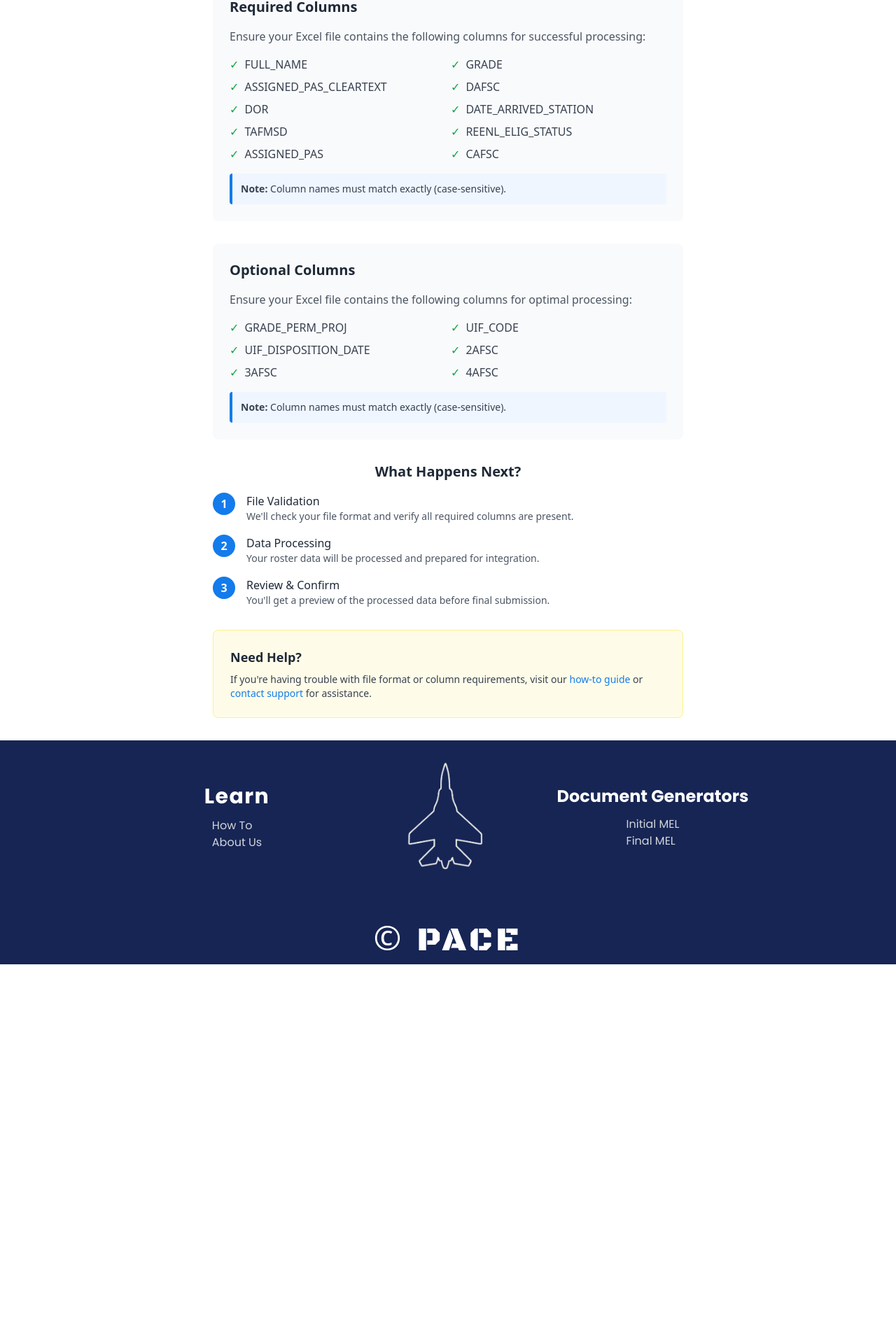
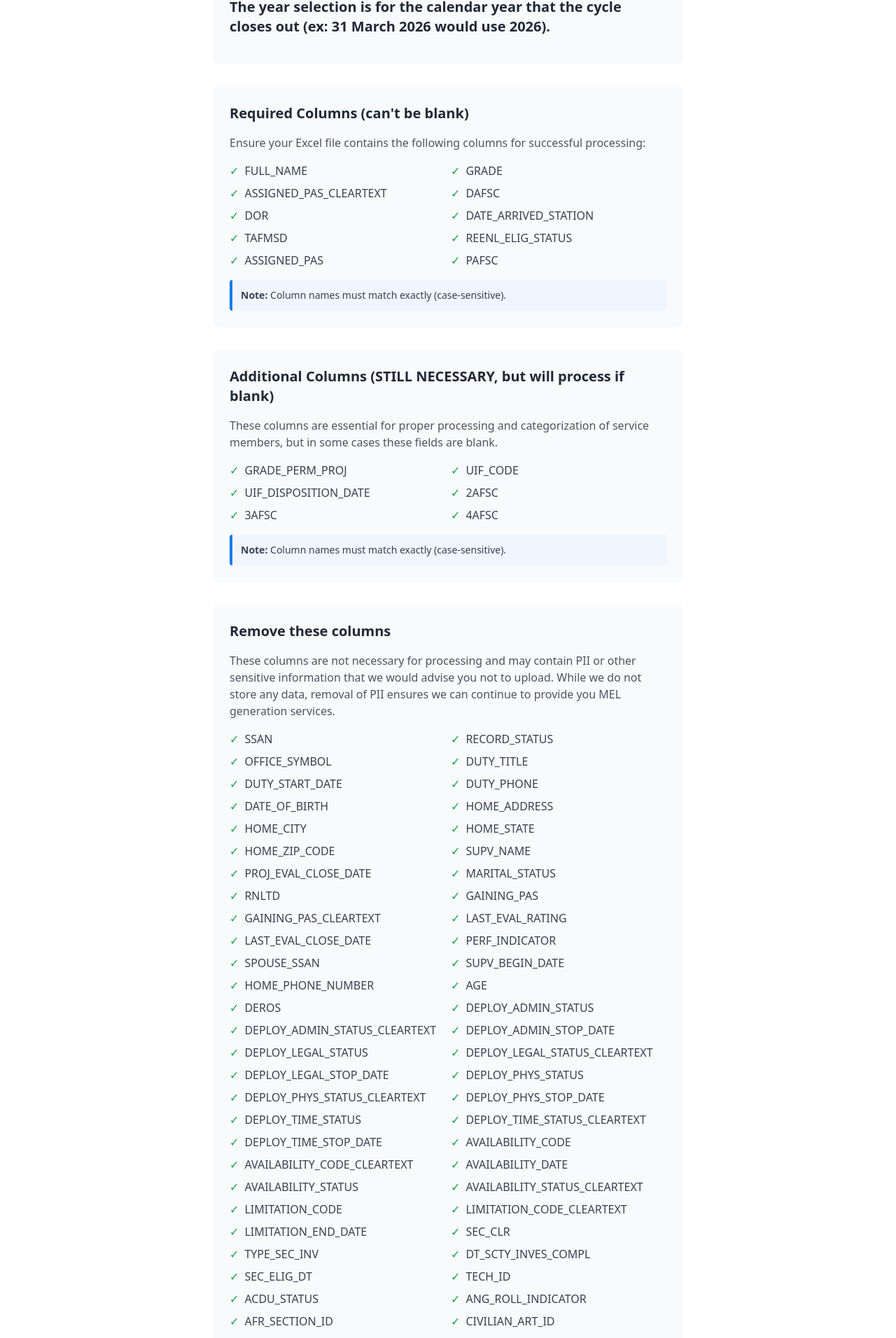
Before and after one commit to ywgi/pace-frontend, a React (Vite) app: page /documents/final-mel in a window 1280 px wide. Shown: the part 750-2662 px from the top of the page at 70% size. Before the commit the page ends 2128 px from the top, so only its background shows below. Built offline with nearby package versions, Linux system fonts and the light colour scheme.

Commit message:
frontend updates

```diff
--- a/src/Components/Footer.tsx
+++ b/src/Components/Footer.tsx
@@ -11,9 +11,9 @@ const Footer = () => {
                         <Link to="how-to">
                             <li className='font-poppins text-gray-300 hover:text-gray-100 hover:scale-110 before:transition-transform duration-300'>How To</li>
                         </Link>
-                        <Link to="/about-us">
+                        {/* <Link to="/about-us">
                             <li className='font-poppins text-gray-300 hover:text-gray-100 hover:scale-110 before:transition-transform duration-300'>About Us</li>
-                        </Link>
+                        </Link> */}
                     </ul>
                 </div>
                 <div className='flex justify-center items-center w-[33%]'>
--- a/src/Components/Header.tsx
+++ b/src/Components/Header.tsx
@@ -43,12 +43,12 @@ const Header = () => {
                                         How To
                                     </Link>
                                 </li>
-                                <li>
+                                {/* <li>
                                     <Link to="/about-us"
                                         className='inline-block font-sans font-semibold text-xl text-blue-700 hover:scale-110 transition-transform duration-300'>
                                         About Us
                                     </Link>
-                                </li>
+                                </li> */}
                             </ul>
                         </nav>
                     </div>
--- a/src/Pages/FinalMelPage.tsx
+++ b/src/Pages/FinalMelPage.tsx
@@ -11,7 +11,7 @@ const FinalMelPage = () => {
     const [isProcessing, setIsProcessing] = useState<boolean>(false);
     const [processingError, setProcessingError] = useState<string | null>(null);
     const [downloadUrl, setDownloadUrl] = useState<string | null>(null);
-    const [cycle, setCycle] = useState<string>('MSG');
+    const [cycle, setCycle] = useState<string>('TSG');
     const [year, setYear] = useState<string>('2025');
     const [processComplete, setProcessComplete] = useState<boolean>(false);
     const [pascodes, setPascodes] = useState<string []>([]);
@@ -66,8 +66,6 @@ const FinalMelPage = () => {
         const result = await response.json();
         return result;
     };
-
-
 
 
     const handleProcessRoster = async () => {
@@ -187,7 +185,7 @@ const FinalMelPage = () => {
         "TAFMSD",
         "REENL_ELIG_STATUS",
         "ASSIGNED_PAS",
-        "CAFSC"
+        "PAFSC"
     ];
 
     const optionalColumns = [
@@ -197,6 +195,65 @@ const FinalMelPage = () => {
         '2AFSC',
         '3AFSC',
         '4AFSC'
+    ];
+
+    const removeColumnns = [
+        'SSAN',
+        'RECORD_STATUS',
+        'OFFICE_SYMBOL',
+        'DUTY_TITLE',
+        'DUTY_START_DATE',
+        'DUTY_PHONE',
+        'DATE_OF_BIRTH',
+        'HOME_ADDRESS',
+        'HOME_CITY',
+        'HOME_STATE',
+        'HOME_ZIP_CODE',
+        'SUPV_NAME',
+        'PROJ_EVAL_CLOSE_DATE',
+        'MARITAL_STATUS',
+        'RNLTD',
+        'GAINING_PAS',
+        'GAINING_PAS_CLEARTEXT',
+        'LAST_EVAL_RATING',
+        'LAST_EVAL_CLOSE_DATE',
+        'PERF_INDICATOR',
+        'SPOUSE_SSAN',
+        'SUPV_BEGIN_DATE',
+        'HOME_PHONE_NUMBER',
+        'AGE',
+        'DEROS',
+        'DEPLOY_ADMIN_STATUS',
+        'DEPLOY_ADMIN_STATUS_CLEARTEXT',
+        'DEPLOY_ADMIN_STOP_DATE',
+        'DEPLOY_LEGAL_STATUS',
+        'DEPLOY_LEGAL_STATUS_CLEARTEXT',
+        'DEPLOY_LEGAL_STOP_DATE',
+        'DEPLOY_PHYS_STATUS',
+        'DEPLOY_PHYS_STATUS_CLEARTEXT',
+        'DEPLOY_PHYS_STOP_DATE',
+        'DEPLOY_TIME_STATUS',
+        'DEPLOY_TIME_STATUS_CLEARTEXT',
+        'DEPLOY_TIME_STOP_DATE',
+        'AVAILABILITY_CODE',
+        'AVAILABILITY_CODE_CLEARTEXT',
+        'AVAILABILITY_DATE',
+        'AVAILABILITY_STATUS',
+        'AVAILABILITY_STATUS_CLEARTEXT',
+        'LIMITATION_CODE',
+        'LIMITATION_CODE_CLEARTEXT',
+        'LIMITATION_END_DATE',
+        'SEC_CLR',
+        'TYPE_SEC_INV',
+        'DT_SCTY_INVES_COMPL',
+        'SEC_ELIG_DT',
+        'TECH_ID',
+        'ACDU_STATUS',
+        'ANG_ROLL_INDICATOR',
+        'AFR_SECTION_ID',
+        'CIVILIAN_ART_ID',
+        'ATTACHED_PAS',
+        'FUNCTIONAL_CATEGORY'
     ];
 
     return (
@@ -210,9 +267,9 @@ const FinalMelPage = () => {
                         {/* Introduction Section */}
                         <div className="text-center space-y-4">
                             <p className="text-lg text-gray-700">
-                                Upload your base roster in Excel format and we'll take care of the rest. If you don't understand what our
-                                process is, feel free to check out our <Link to="/how-to"><span className="font-bold text-[#137bec] hover:underline">how to</span></Link> section
-                                to familiarize yourself with our product. You can also verify that your document contains the required columns to ensure smooth processing.
+                                Upload your Unit Roster from BLSDM, and we’ll handle the rest.
+                                Not sure how our process works? Visit our  <Link to="/how-to"><span className="font-bold text-[#137bec] hover:underline">how to</span></Link> section for a quick walkthrough.
+                                Before uploading, make sure your file includes the required columns to ensure everything runs smoothly.
                             </p>
                         </div>
 
@@ -376,9 +433,13 @@ const FinalMelPage = () => {
                             )}
                         </div>
 
+                        <div className="w-full max-w-2xl bg-gray-50 rounded-lg p-6">
+                            <h3 className="text-xl font-semibold text-gray-800 mb-4">The year selection is for the calendar year that the cycle closes out (ex: 31 March 2026 would use 2026).</h3>
+                        </div>
+
                         {/* Required Columns Section */}
                         <div className="w-full max-w-2xl bg-gray-50 rounded-lg p-6">
-                            <h3 className="text-xl font-semibold text-gray-800 mb-4">Required Columns</h3>
+                            <h3 className="text-xl font-semibold text-gray-800 mb-4">Required Columns (can't be blank)</h3>
                             <p className="text-gray-600 mb-4">
                                 Ensure your Excel file contains the following columns for successful processing:
                             </p>
@@ -399,9 +460,9 @@ const FinalMelPage = () => {
 
                         {/* Optional Columns Section */}
                         <div className="w-full max-w-2xl bg-gray-50 rounded-lg p-6">
-                            <h3 className="text-xl font-semibold text-gray-800 mb-4">Optional Columns</h3>
+                            <h3 className="text-xl font-semibold text-gray-800 mb-4">Additional Columns (STILL NECESSARY, but will process if blank)</h3>
                             <p className="text-gray-600 mb-4">
-                                Ensure your Excel file contains the following columns for optimal processing:
+                                These columns are essential for proper processing and categorization of service members, but in some cases these fields are blank.
                             </p>
                             <div className="grid grid-cols-1 md:grid-cols-2 gap-2">
                                 {optionalColumns.map((column, index) => (
@@ -419,8 +480,24 @@ const FinalMelPage = () => {
                             </div>
                         </div>
 
+                        <div className="w-full max-w-2xl bg-gray-50 rounded-lg p-6">
+                            <h3 className="text-xl font-semibold text-gray-800 mb-4">Remove these columns</h3>
+                            <p className="text-gray-600 mb-4">
+                                These columns are not necessary for processing and may contain PII or other sensitive information that we would advise you not to upload.
+                                While we do not store any data, removal of PII ensures we can continue to provide you MEL generation services.
+                            </p>
+                            <div className="grid grid-cols-1 md:grid-cols-2 gap-2">
+                                {removeColumnns.map((column, index) => (
+                                    <div key={index} className="flex items-center space-x-2">
+                                        <span className="text-green-600">✓</span>
+                                        <span className="text-gray-700">{column}</span>
+                                    </div>
+                                ))}
+                            </div>
+                        </div>
+
                         {/* Process Overview */}
-                        <div className="w-full max-w-2xl">
+                        {/* <div className="w-full max-w-2xl">
                             <h3 className="text-xl font-semibold text-gray-800 mb-4 text-center">What Happens Next?</h3>
                             <div className="space-y-4">
                                 <div className="flex items-start space-x-4">
@@ -445,7 +522,7 @@ const FinalMelPage = () => {
                                     </div>
                                 </div>
                             </div>
-                        </div>
+                        </div> */}
 
                         {/* Help Section */}
                         <div className="w-full max-w-2xl bg-yellow-50 rounded-lg p-6 border border-yellow-200 pb">
--- a/src/Pages/HomePage.tsx
+++ b/src/Pages/HomePage.tsx
@@ -85,13 +85,13 @@ const HomePage = () => {
                             <div className="w-full h-full max-w-[70vw] flex">
                                 <div className="w-1/3 flex justify-center items-center">
                                     <div className="h-[80%] w-[80%] bg-white flex flex-col justify-center items-center space-y-10 rounded-lg shadow-[0_4px_20px_rgba(0,0,0,0.1)] hover:scale-105 transition-transform duration-300">
-                                        <CountUp target={1} />
+                                        <CountUp target={12} />
                                         <p className="font-poppins font-semibold text-2xl">Bases Automating MELs</p>
                                     </div>
                                 </div>
                                 <div className="w-1/3 flex justify-center items-center">
                                     <div className="h-[80%] w-[80%] bg-white flex flex-col justify-center items-center space-y-10 rounded-lg shadow-[0_4px_20px_rgba(0,0,0,0.1)] hover:scale-105 transition-transform duration-300">
-                                        <CountUp target={70} />
+                                        <CountUp target={1000} />
                                         <p className="font-poppins font-semibold text-2xl">MEL documents processed</p>
                                     </div>
                                 </div>
--- a/src/Pages/InitialMelPage.tsx
+++ b/src/Pages/InitialMelPage.tsx
@@ -39,7 +39,7 @@ const InitialMelPage = () => {
     const [isProcessing, setIsProcessing] = useState<boolean>(false);
     const [processingError, setProcessingError] = useState<string | null>(null);
     const [downloadUrl, setDownloadUrl] = useState<string | null>(null);
-    const [cycle, setCycle] = useState<string>('MSG');
+    const [cycle, setCycle] = useState<string>('TSG');
     const [year, setYear] = useState<string>('2025');
     const [processComplete, setProcessComplete] = useState<boolean>(false);
     const [pascodes, setPascodes] = useState<string []>([]);
@@ -95,7 +95,7 @@ const InitialMelPage = () => {
         return result;
     };
 
-
+    //https://api.pace-af-tool.com
 
 
     const handleProcessRoster = async () => {
@@ -129,6 +129,8 @@ const InitialMelPage = () => {
             setIsProcessing(false);
         }
     };
+
+
 
     const submitPascodeData = async (pascodeData: any) => {
         const response = await fetch('https://api.pace-af-tool.com/api/initial-mel/submit/pascode-info', {
@@ -215,7 +217,7 @@ const InitialMelPage = () => {
         "TAFMSD",
         "REENL_ELIG_STATUS",
         "ASSIGNED_PAS",
-        "CAFSC"
+        "PAFSC"
     ];
 
     const optionalColumns = [
@@ -225,6 +227,65 @@ const InitialMelPage = () => {
         '2AFSC',
         '3AFSC',
         '4AFSC'
+    ];
+
+    const removeColumnns = [
+            'SSAN',
+    'RECORD_STATUS',
+    'OFFICE_SYMBOL',
+    'DUTY_TITLE',
+    'DUTY_START_DATE',
+    'DUTY_PHONE',
+    'DATE_OF_BIRTH',
+    'HOME_ADDRESS',
+    'HOME_CITY',
+    'HOME_STATE',
+    'HOME_ZIP_CODE',
+    'SUPV_NAME',
+    'PROJ_EVAL_CLOSE_DATE',
+    'MARITAL_STATUS',
+    'RNLTD',
+    'GAINING_PAS',
+    'GAINING_PAS_CLEARTEXT',
+    'LAST_EVAL_RATING',
+    'LAST_EVAL_CLOSE_DATE',
+    'PERF_INDICATOR',
+    'SPOUSE_SSAN',
+    'SUPV_BEGIN_DATE',
+    'HOME_PHONE_NUMBER',
+    'AGE',
+    'DEROS',
+    'DEPLOY_ADMIN_STATUS',
+    'DEPLOY_ADMIN_STATUS_CLEARTEXT',
+    'DEPLOY_ADMIN_STOP_DATE',
+    'DEPLOY_LEGAL_STATUS',
+    'DEPLOY_LEGAL_STATUS_CLEARTEXT',
+    'DEPLOY_LEGAL_STOP_DATE',
+    'DEPLOY_PHYS_STATUS',
+    'DEPLOY_PHYS_STATUS_CLEARTEXT',
+    'DEPLOY_PHYS_STOP_DATE',
+    'DEPLOY_TIME_STATUS',
+    'DEPLOY_TIME_STATUS_CLEARTEXT',
+    'DEPLOY_TIME_STOP_DATE',
+    'AVAILABILITY_CODE',
+    'AVAILABILITY_CODE_CLEARTEXT',
+    'AVAILABILITY_DATE',
+    'AVAILABILITY_STATUS',
+    'AVAILABILITY_STATUS_CLEARTEXT',
+    'LIMITATION_CODE',
+    'LIMITATION_CODE_CLEARTEXT',
+    'LIMITATION_END_DATE',
+    'SEC_CLR',
+    'TYPE_SEC_INV',
+    'DT_SCTY_INVES_COMPL',
+    'SEC_ELIG_DT',
+    'TECH_ID',
+    'ACDU_STATUS',
+    'ANG_ROLL_INDICATOR',
+    'AFR_SECTION_ID',
+    'CIVILIAN_ART_ID',
+    'ATTACHED_PAS',
+    'FUNCTIONAL_CATEGORY'
     ];
 
     return (
@@ -238,9 +299,9 @@ const InitialMelPage = () => {
                         {/* Introduction Section */}
                         <div className="text-center space-y-4">
                             <p className="text-lg text-gray-700">
-                                Upload your base roster in Excel format and we'll take care of the rest. If you don't understand what our
-                                process is, feel free to check out our <Link to="/how-to"><span className="font-bold text-[#137bec] hover:underline">how to</span></Link> section
-                                to familiarize yourself with our product. You can also verify that your document contains the required columns to ensure smooth processing.
+                                Upload your Unit Roster from BLSDM, and we’ll handle the rest.
+                                Not sure how our process works? Visit our  <Link to="/how-to"><span className="font-bold text-[#137bec] hover:underline">how to</span></Link> section for a quick walkthrough.
+                                Before uploading, make sure your file includes the required columns to ensure everything runs smoothly.
                             </p>
                         </div>
 
@@ -407,9 +468,13 @@ const InitialMelPage = () => {
                             )}
                         </div>
 
+                        <div className="w-full max-w-2xl bg-gray-50 rounded-lg p-6">
+                            <h3 className="text-xl font-semibold text-gray-800 mb-4">The year selection is for the calendar year that the cycle closes out (ex: 31 March 2026 would use 2026).</h3>
+                        </div>
+
                         {/* Required Columns Section */}
                         <div className="w-full max-w-2xl bg-gray-50 rounded-lg p-6">
-                            <h3 className="text-xl font-semibold text-gray-800 mb-4">Required Columns</h3>
+                            <h3 className="text-xl font-semibold text-gray-800 mb-4">Required Columns (can't be blank)</h3>
                             <p className="text-gray-600 mb-4">
                                 Ensure your Excel file contains the following columns for successful processing:
                             </p>
@@ -430,9 +495,9 @@ const InitialMelPage = () => {
 
                         {/* Optional Columns Section */}
                         <div className="w-full max-w-2xl bg-gray-50 rounded-lg p-6">
-                            <h3 className="text-xl font-semibold text-gray-800 mb-4">Optional Columns</h3>
+                            <h3 className="text-xl font-semibold text-gray-800 mb-4">Additional Columns (STILL NECESSARY, but will process if blank)</h3>
                             <p className="text-gray-600 mb-4">
-                                Ensure your Excel file contains the following columns for optimal processing:
+                                These columns are essential for proper processing and categorization of service members, but in some cases these fields are blank.
                             </p>
                             <div className="grid grid-cols-1 md:grid-cols-2 gap-2">
                                 {optionalColumns.map((column, index) => (
@@ -450,8 +515,24 @@ const InitialMelPage = () => {
                             </div>
                         </div>
 
+                        <div className="w-full max-w-2xl bg-gray-50 rounded-lg p-6">
+                            <h3 className="text-xl font-semibold text-gray-800 mb-4">Remove these columns</h3>
+                            <p className="text-gray-600 mb-4">
+                                These columns are not necessary for processing and may contain PII or other sensitive information that we would advise you not to upload.
+                                While we do not store any data, removal of PII ensures we can continue to provide you MEL generation services.
+                            </p>
+                            <div className="grid grid-cols-1 md:grid-cols-2 gap-2">
+                                {removeColumnns.map((column, index) => (
+                                    <div key={index} className="flex items-center space-x-2">
+                                        <span className="text-green-600">✓</span>
+                                        <span className="text-gray-700">{column}</span>
+                                    </div>
+                                ))}
+                            </div>
+                        </div>
+
                         {/* Process Overview */}
-                        <div className="w-full max-w-2xl">
+                        {/* <div className="w-full max-w-2xl">
                             <h3 className="text-xl font-semibold text-gray-800 mb-4 text-center">What Happens Next?</h3>
                             <div className="space-y-4">
                                 <div className="flex items-start space-x-4">
@@ -476,7 +557,7 @@ const InitialMelPage = () => {
                                     </div>
                                 </div>
                             </div>
-                        </div>
+                        </div> */}
 
                         {/* Help Section */}
                         <div className="w-full max-w-2xl bg-yellow-50 rounded-lg p-6 border border-yellow-200 pb">
```
